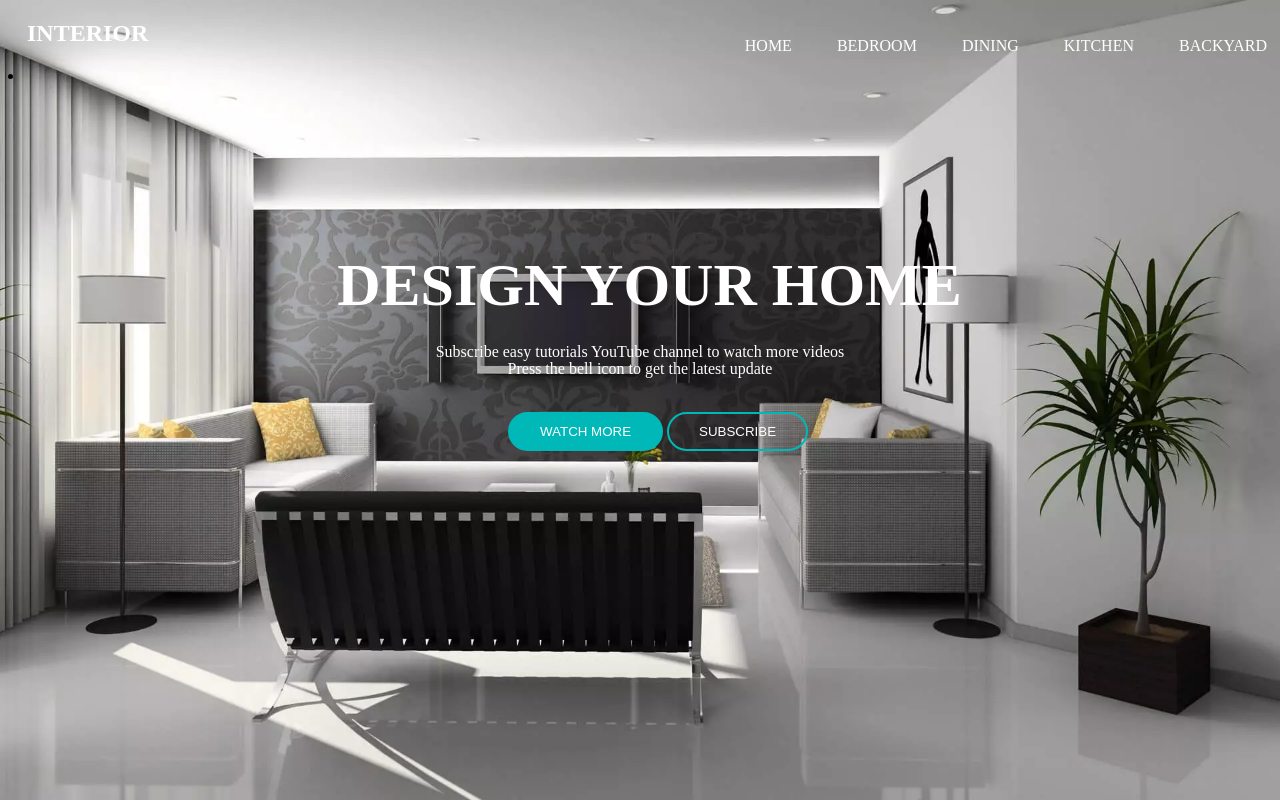
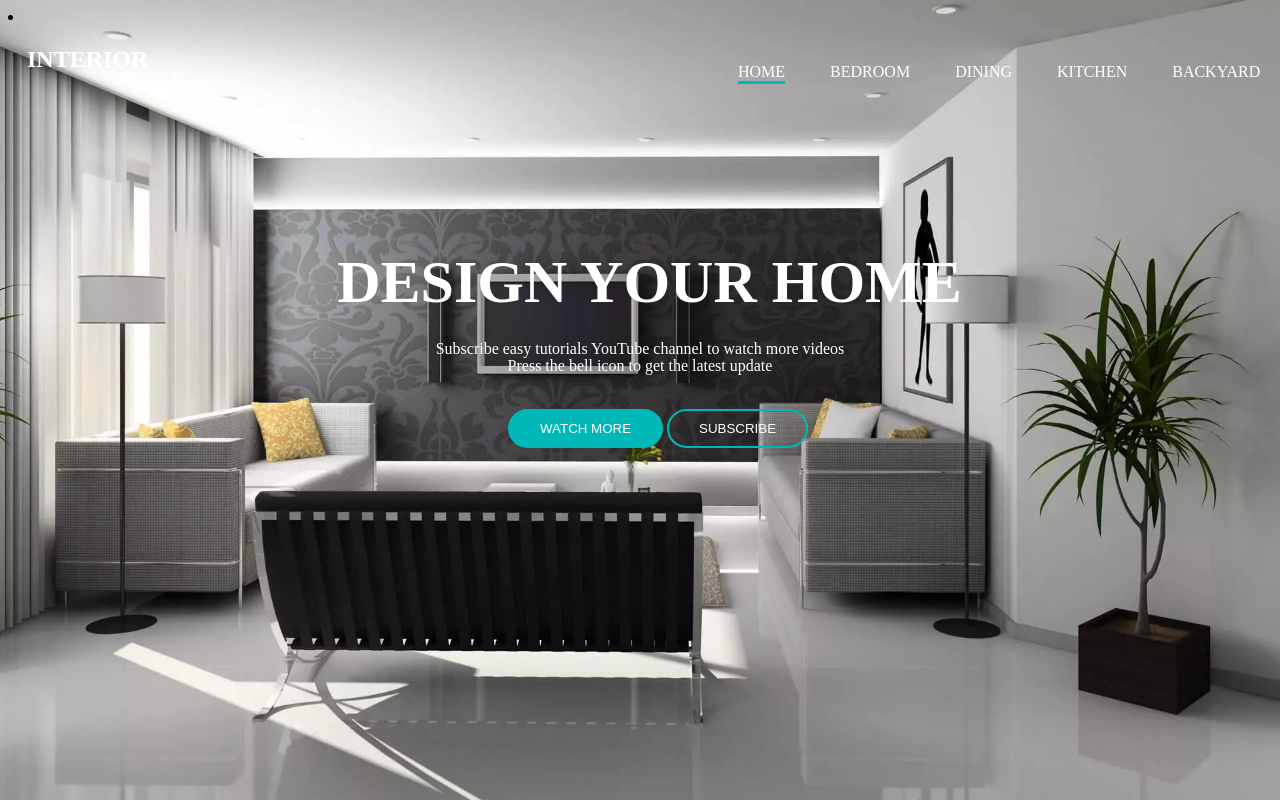
Before and after one commit to Muhammad-Munim-Siddiqui/Class_Task_1, a plain HTML site: page index.html in a window 1280 px wide. Drawn offline with Linux system fonts and the light colour scheme.

Commit message:
task complete

```diff
--- a/index.html
+++ b/index.html
@@ -8,13 +8,13 @@
 </head>
 <body>
     <nav>
-        <h1 id="inter">INTERIOR</h1>
         <li>
+            <h1 id="inter">INTERIOR</h1>
             <ul><a href="#">BACKYARD</a></ul>
             <ul><a href="#">KITCHEN</a></ul>
             <ul><a href="#">DINING</a></ul>
             <ul><a href="#">BEDROOM</a></ul>
-            <ul><a href="#">HOME</a></ul>
+            <ul id="home"><a href="#">HOME</a></ul>
         </li>
     </nav><br><br><br><br><br><br><br>
     <h1 id="h1">DESIGN YOUR HOME</h1>
--- a/style.css
+++ b/style.css
@@ -3,6 +3,11 @@ body{
     background-repeat: no-repeat;
     background-size: cover;
 }
+
+nav{
+    display: inline-block;
+}
+
 ul{
     list-style: none;
     float: right;
@@ -10,37 +15,55 @@ ul{
     margin-right: 5px;
     color: white;
 }
+
+#home{
+    margin-left: 730px;
+    padding: 0px;
+}
+
 a{
     text-decoration: none;
     color: white;
 }
+
 a:hover{
     border-bottom: 3px solid rgb(0, 184, 184);
+    transition-duration: 0.3s;
 
+}
+
+#home{
+    border-bottom: 3px solid rgb(0, 184, 184);
 }
 
 a:active{
 
 }
+
 h1{
     margin-left: 19px;
 }
+
 #home{
     border-bottom: 1px solid 0, 196, 137;
 }
+
 #h1{
     text-align: center;
     font-size: 60px;
     color: white;
 }
+
 p{
     color: white;
     text-align: center;
     margin-top: -17px;
 }
+
 #inter{
     color: white;
 }
+
 #watch{
     margin-left: 500px;
     padding: 10px;
@@ -65,8 +88,9 @@ p{
     background-color: transparent;
     color: white;
 }
+
 #sub:hover{
     background-color: rgb(0, 184, 184);
-    color: black;
-    transform: 0.5s;
+    color: rgb(255, 255, 255);
+    transition-duration: 0.3s;
 }
```
